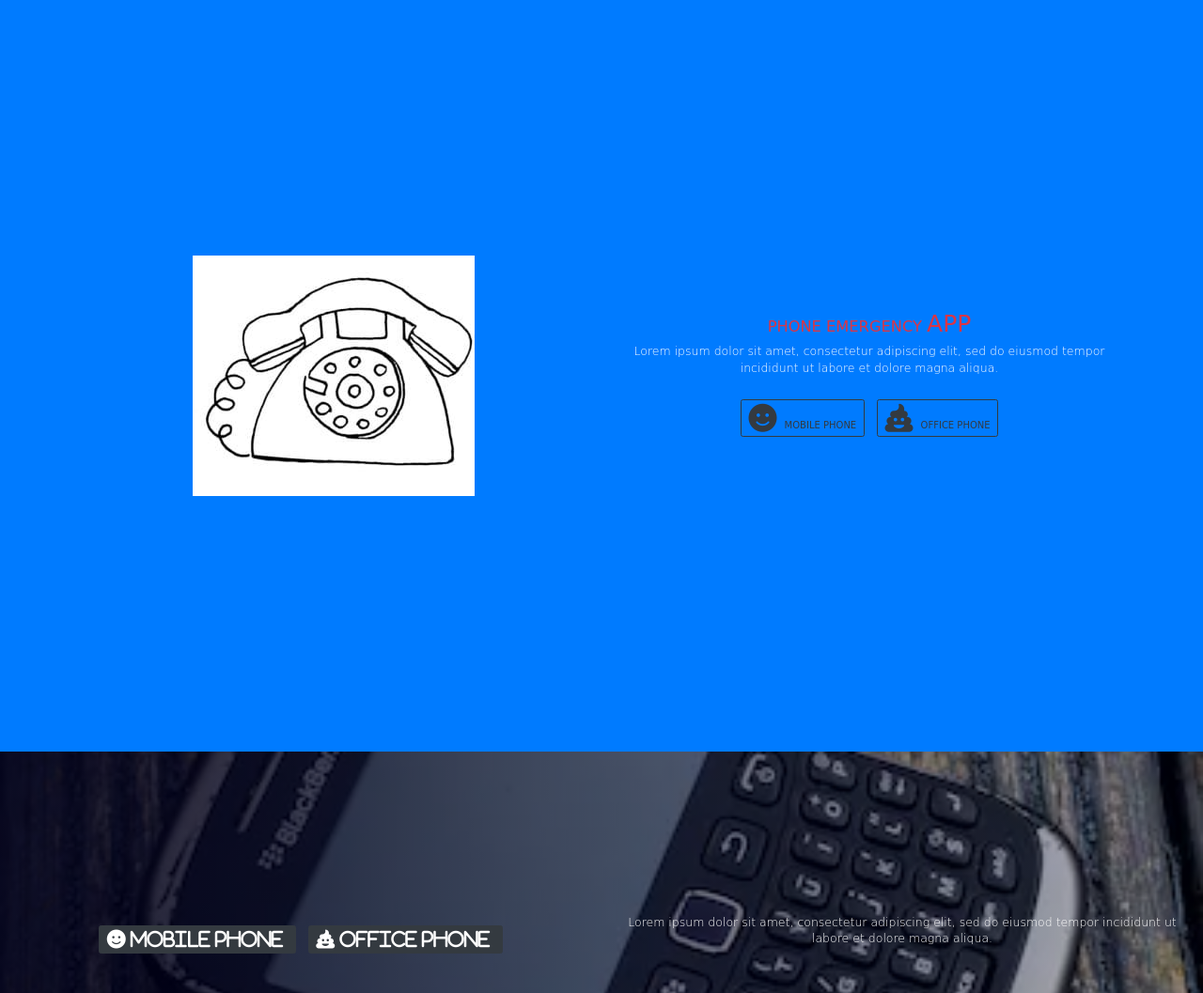
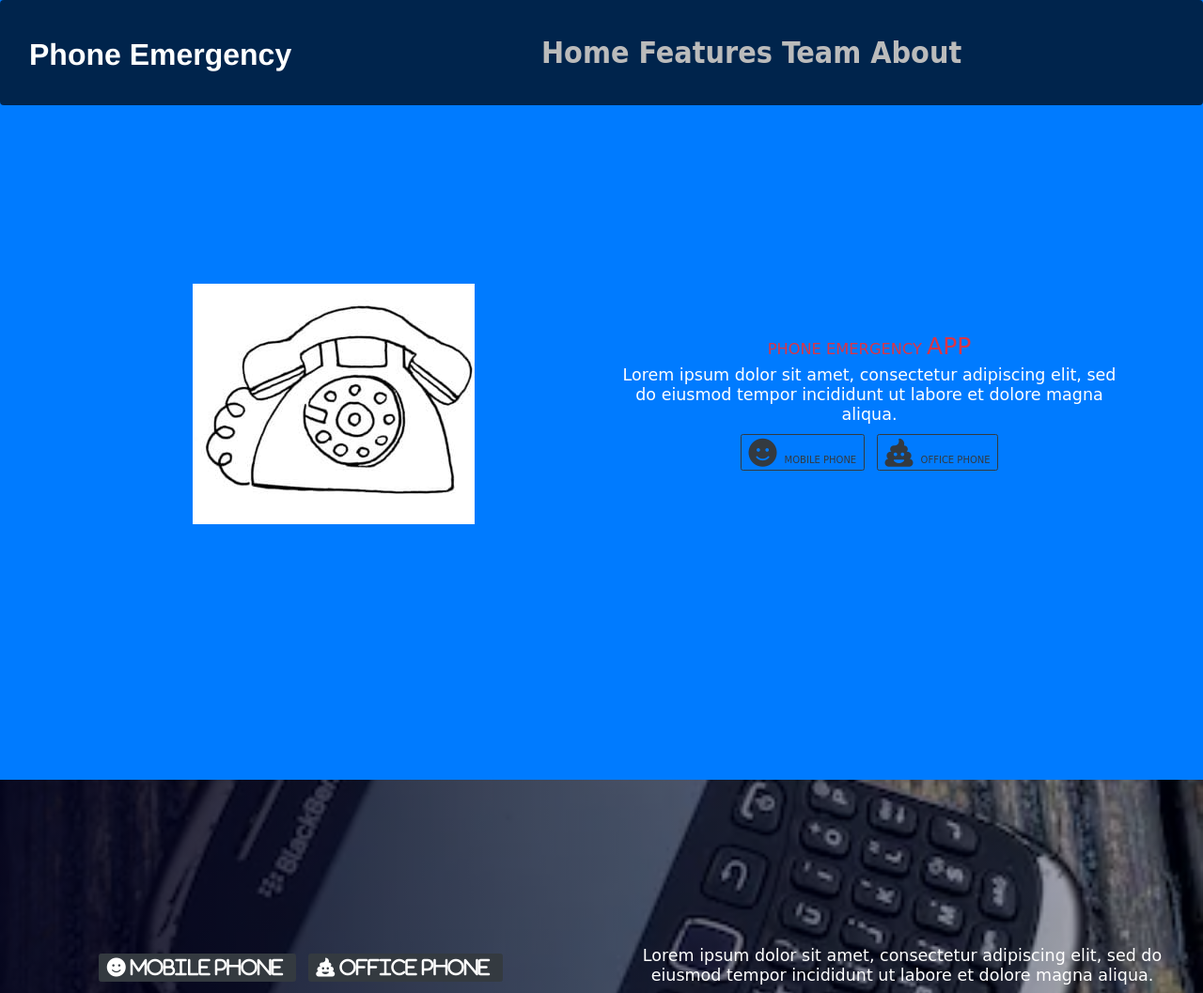
Before and after one commit to Jarek1983/app_phone_service, a plain HTML site: page index.html in a window 1280 px wide. Shown: the top 1057 px of the page at 94% size. Drawn offline with nearby package versions, Linux system fonts and the light colour scheme; a web font is replaced by a local one.

Commit message:
Create navigation section, refactoring app

```diff
--- a/index.html
+++ b/index.html
@@ -19,7 +19,32 @@
 
   <body>
 
-    <section id="banner" class="bg-primary">
+    <nav class="navbar navbar-expand-md transparent navbar-dark p-4 fixed-top">
+      <button class="navbar-toggler" type="button" data-toggle="collapse" data-target="#nav">
+        <span class="navbar-toggler-icon"></span>
+      </button>
+
+      <a href="#" class="navbar-brand">Phone Emergency</a>
+
+      <div class="collapse navbar-collapse justify-content-around" id="nav">
+        <ul class="navbar-nav">
+          <li class="nav-item">
+            <a href="#banner" class="nav-link">Home</a>
+          </li>
+          <li class="nav-item">
+            <a href="#features" class="nav-link">Features</a>
+          </li>
+          <li class="nav-item">
+            <a href="#team" class="nav-link">Team</a>
+          </li>
+          <li class="nav-item">
+            <a href="#about" class="nav-link">About</a>
+          </li>
+        </ul>
+      </div>
+    </nav>
+
+    <section id="banner" class="bg-primary pt-5">
       <div class="container">
         <div class="row max-viewport align-items-center text-center">
           <div class="col-md-6 my-5 order-2 order-md-1">
@@ -29,7 +54,7 @@
             <h1 class="text-danger text-uppercase">
               <small class="text-danger">phone emergency </small>App
             </h1>
-            <p class="lead text-white">Lorem ipsum dolor sit amet, consectetur adipiscing elit, sed do eiusmod tempor incididunt ut labore et dolore magna aliqua. </p>
+            <h3 class="text-white">Lorem ipsum dolor sit amet, consectetur adipiscing elit, sed do eiusmod tempor incididunt ut labore et dolore magna aliqua. </h3>
             <a href="#" class="btn btn-outline-dark text-uppercase m-2"><i class="fas fa-smile fa-3x mr-2"></i> Mobile Phone</a>
             <a href="#" class="btn btn-outline-dark text-uppercase m-2"><i class="fas fa-poo fa-3x mr-2"></i> Office Phone</a>
           </div>
@@ -45,7 +70,7 @@
             <a href="#" class="btn btn-dark text-uppercase m-2"><i class="fas fa-poo fa-2x mr-2"> Office Phone</i></a>
           </div>
           <div class="col-sm-6">
-            <p class="lead text-white">Lorem ipsum dolor sit amet, consectetur adipiscing elit, sed do eiusmod tempor incididunt ut labore et dolore magna aliqua. </p>
+            <h3 class="text-white">Lorem ipsum dolor sit amet, consectetur adipiscing elit, sed do eiusmod tempor incididunt ut labore et dolore magna aliqua. </h3>
           </div>
         </div>
       </div>
@@ -58,21 +83,21 @@
             <i class="fa fa-bomb fa-5x mr-3"></i>
             <div class="inner-text">
               <h1 class="my-3">News</h1>
-              <p class="lead">Lorem ipsum dolor sit amet, consectetur adipiscing elit, sed do eiusmod tempor incididunt ut labore et dolore magna aliqua.</p>
+              <h3>Lorem ipsum dolor sit amet, consectetur adipiscing elit, sed do eiusmod tempor incididunt ut labore et dolore magna aliqua.</h3>
             </div>
           </div>
           <div class="col-md-6 col-lg-6 text-white my-3 d-flex">
             <i class="fa fa-handshake fa-5x mr-3"></i>
             <div class="inner-text">
               <h1 class="my-3">Partnership</h1>
-              <p class="lead">Lorem ipsum dolor sit amet, consectetur adipiscing elit, sed do eiusmod tempor incididunt ut labore et dolore magna aliqua.</p>
+              <h3>Lorem ipsum dolor sit amet, consectetur adipiscing elit, sed do eiusmod tempor incididunt ut labore et dolore magna aliqua.</h3>
             </div>
           </div>
             <div class="col-md-6 col-lg-6 text-white my-3 d-flex">
             <i class="fa fa-user fa-5x mr-3"></i>
             <div class="inner-text">
               <h1 class="my-3">User</h1>
-              <p class="lead">Lorem ipsum dolor sit amet, consectetur adipiscing elit, sed do eiusmod tempor incididunt ut labore et dolore magna aliqua.</p>
+              <h3>Lorem ipsum dolor sit amet, consectetur adipiscing elit, sed do eiusmod tempor incididunt ut labore et dolore magna aliqua.</h3>
             </div>
           </div>
         </div>
@@ -83,7 +108,7 @@
       <div class="container-fluid">
         <div class="row align-items-center viewport-50 text-center">
           <div class="col-sm-6">
-            <p class="lead text-white">Lorem ipsum dolor sit amet, consectetur adipiscing elit, sed do eiusmod tempor incididunt ut labore et dolore magna aliqua.</p>
+            <h3 class="text-white">Lorem ipsum dolor sit amet, consectetur adipiscing elit, sed do eiusmod tempor incididunt ut labore et dolore magna aliqua.</h3>
           </div>
           <div class="col-sm-6">
             <a href="#" class="btn btn-lg btn-dark text-uppercase m-2">Download Now</a>
@@ -181,7 +206,7 @@
             <img src="images/about1.jpg" class="img-fluid rounded">
           </div>
           <div class="col-12 col-md-6 order-2 order-md-2">
-            <p class="text-white">Lorem ipsum dolor sit amet, consectetur adipiscing elit, sed do eiusmod tempor incididunt ut labore et dolore magna aliqua.</p>
+            <h3 class="text-white">Lorem ipsum dolor sit amet, consectetur adipiscing elit, sed do eiusmod tempor incididunt ut labore et dolore magna aliqua.</h3>
           </div>
         </div>
         </div>
@@ -202,13 +227,9 @@
               <i class="fab fa-instagram fa-3x text-dark m-3"></i>
             </a>
             <h1>&copy; Copyright 2019</h1>
-
           </div>
-
         </div>
-
       </div>
-
     </section>
 
 
--- a/style.css
+++ b/style.css
@@ -43,3 +43,111 @@ body {
   background-repeat: no-repeat;
   background-position: center;
 }
+
+nav {
+  height: 12vh;
+  font-size: 2.6vh;
+  }
+
+.navbar-brand {
+  font-size: 2.6vh;
+  }
+
+@media only screen and (max-width: 991px),
+(min-device-width: 768px) and (max-device-width: 991px) {
+
+  nav {
+    height: 14vh;
+    font-size: 4vh;
+  }
+
+  .navbar-brand {
+    font-size: 4vh;
+    }
+}
+
+@media only screen and (max-width: 767px),
+(min-device-width: 400px) and (max-device-width: 767px) {
+
+  nav {
+    height: 14vh;
+    font-size: 5vh;
+  }
+
+  .navbar-brand {
+    font-size: 5vh;
+    }
+}
+
+@media only screen and (max-width: 399px),
+(min-device-width: 100px) and (max-device-width: 399px) {
+
+  nav {
+    height: 12vh;
+    font-size: 2.2vh;
+  }
+
+  .navbar-brand {
+    font-size: 2.2vh;
+    }
+}
+
+.navbar-toggler-icon {
+    font-size: 3vh;
+}
+
+.navbar {
+  font-family: 'MergeRegular-1', 'MergeRegular-2', Helvetica, sans-serif;
+  font-weight: bold;
+}
+
+.nav-item a {
+  font-family: 'DejaVu Sans Condensed';
+  font-weight: bold;
+  border-bottom: 1px solid transparent;
+  -webkit-transition: border 0.2s easy;
+  -moz-transition: border 0.2s easy;
+  -ms-transition: border 0.2s easy;
+  -o-transition: border 0.2s easy;
+  transition: border 0.2s easy;
+  color: #eeeeee !important;
+}
+
+.nav-item a:hover {
+  text-decoration: none;
+  color: #ffffff !important;
+  border-bottom: 1px solid #00eeff;
+}
+
+.nav-item a {
+  font-family: 'DejaVu Sans Condensed';
+  font-weight: bold;
+  border-bottom: 1px solid transparent;
+  -webkit-transition: border 0.2s easy;
+  -moz-transition: border 0.2s easy;
+  -ms-transition: border 0.2s easy;
+  -o-transition: border 0.2s easy;
+  transition: border 0.2s easy;
+  color: #bbbbbb !important;
+}
+.nav-item form {
+  background-color: #343a40;
+}
+
+.nav-item {
+  margin: 0;
+  padding: 0;
+}
+
+.nav-item a:hover {
+  text-decoration: none;
+  color: #dddddd;
+  border-bottom: 1px solid #00eeff;
+}
+
+.navbar-toggler {
+
+  border: 2px solid #ffffff !important;
+  padding-bottom: 0.5rem !important;
+  outline: 0;
+}
```
